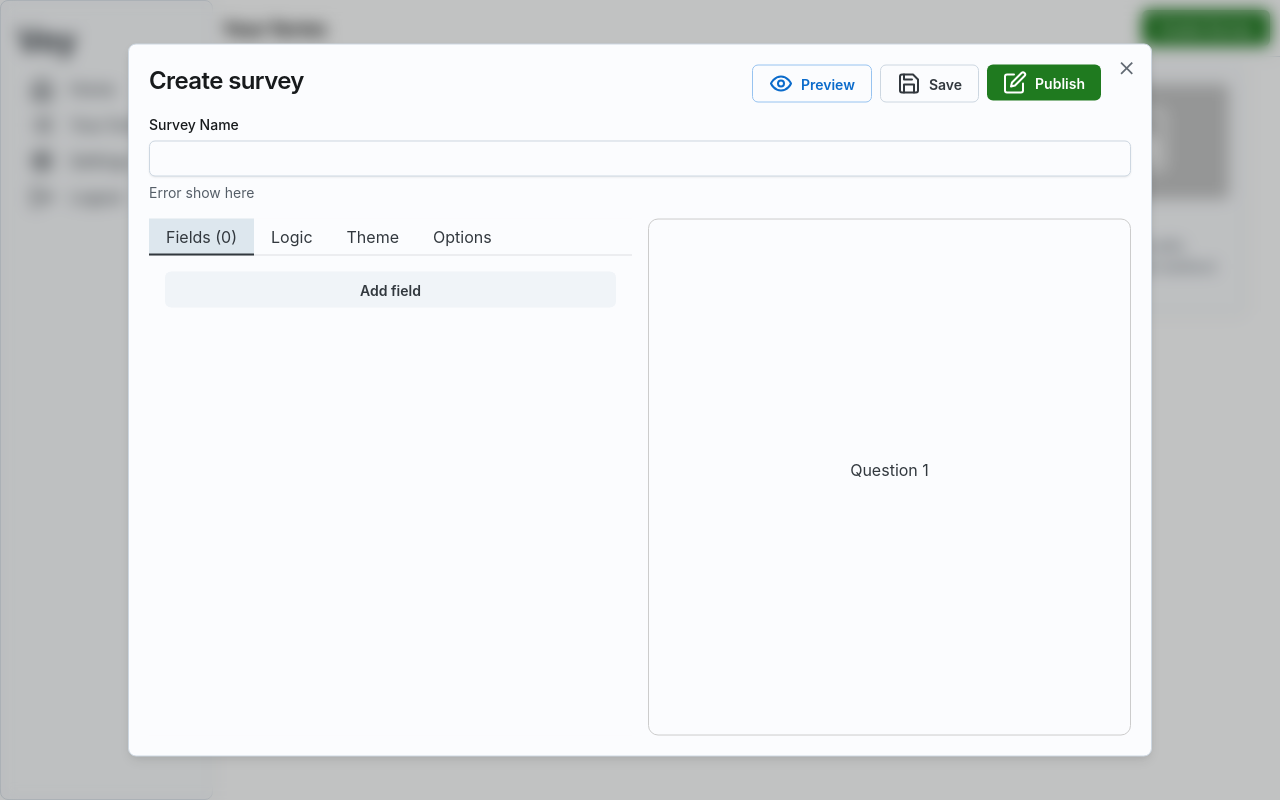
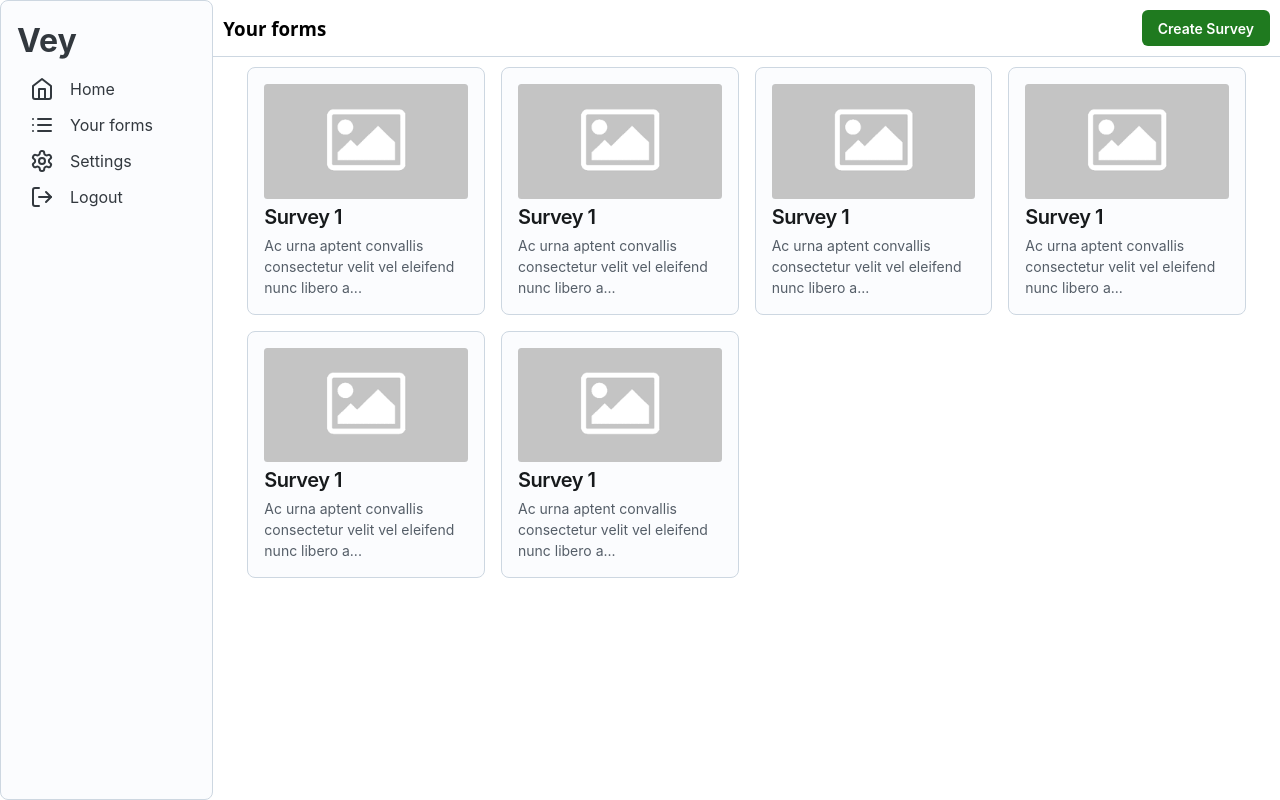
Before and after one commit to Lexpeee/survey-builder, a Next.js app: page /my-forms in a window 1280 px wide. Built offline with nearby package versions, Linux system fonts and the light colour scheme.

Commit message:
fix(app): forms page - default modal display to close

```diff
--- a/src/pages/my-forms.tsx
+++ b/src/pages/my-forms.tsx
@@ -9,7 +9,7 @@ import {
 import { useState } from 'react'
 
 const MyFormsPage = () => {
-  const [isCreateSurveyModalOpen, setIsCreateSurveyModalOpen] = useState(true)
+  const [isCreateSurveyModalOpen, setIsCreateSurveyModalOpen] = useState(false)
 
   return (
     <>
```
